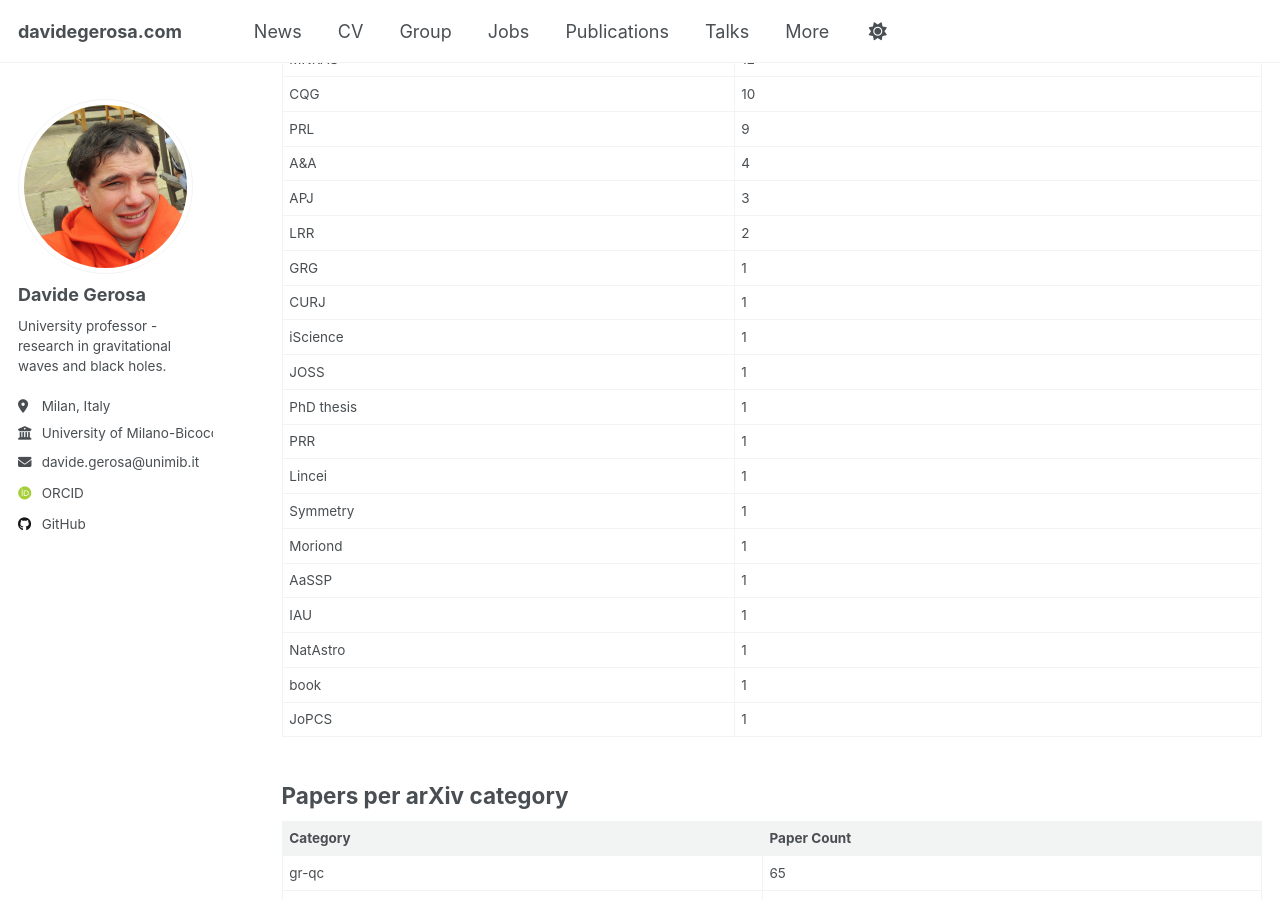
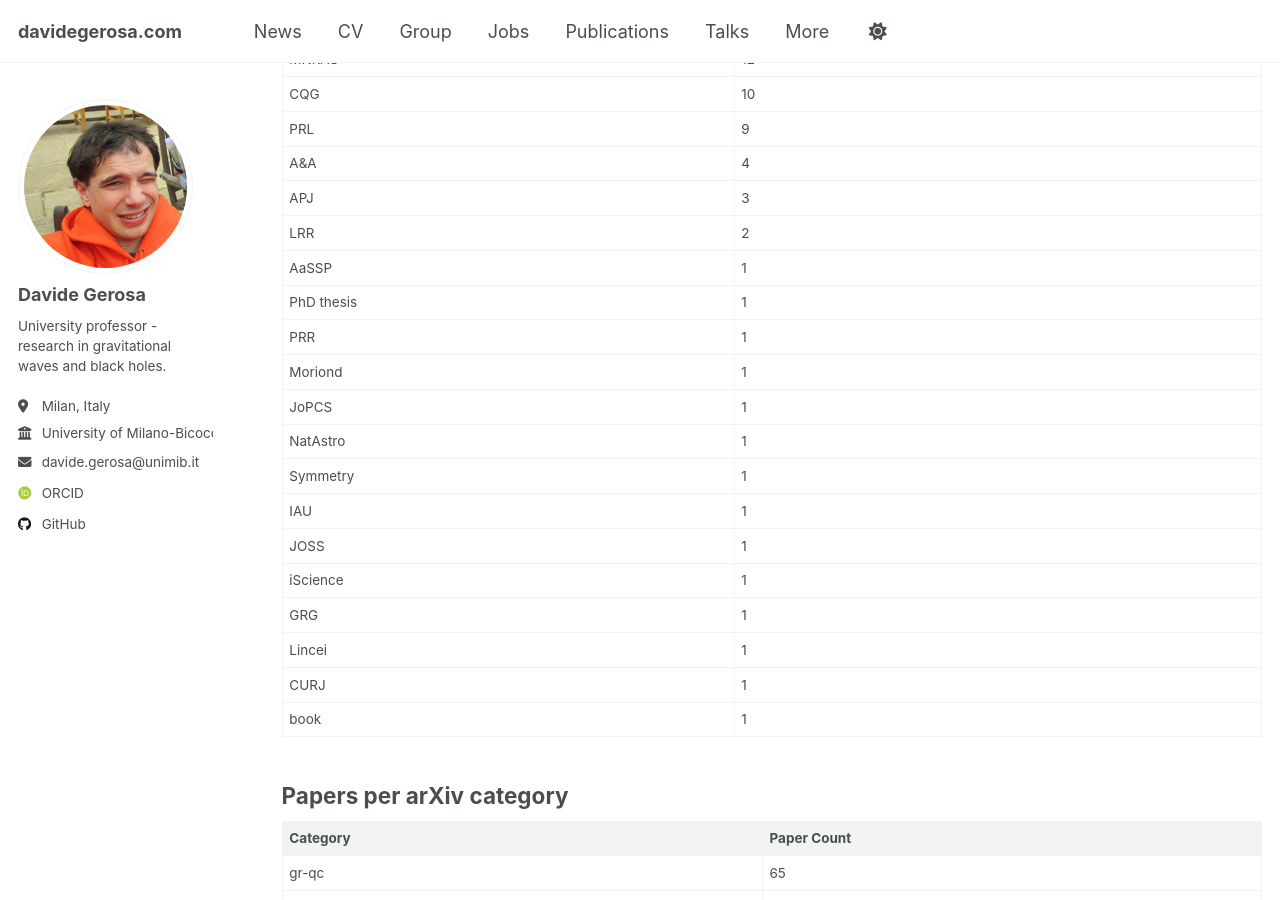
Before and after one commit to dgerosa/website, a Jekyll site: the page built from _pages/citations.md, in a window 1280 px wide and 900 px high, scrolled down 6201 px. Built offline with Jekyll 4.4.1, drawn with Linux system fonts in a browser that asks for light colours; some web fonts are replaced; some of the changed text lies outside the part shown.

Commit message:
updated from dgerosa/cv

```diff
--- a/_pages/_citations.md
+++ b/_pages/_citations.md
@@ -161,20 +161,20 @@
 | A&A | 4 |
 | APJ | 3 |
 | LRR | 2 |
-| GRG | 1 |
-| CURJ | 1 |
-| iScience | 1 |
-| JOSS | 1 |
+| AaSSP | 1 |
 | PhD thesis | 1 |
 | PRR | 1 |
+| Moriond | 1 |
+| JoPCS | 1 |
+| NatAstro | 1 |
+| Symmetry | 1 |
+| IAU | 1 |
+| JOSS | 1 |
+| iScience | 1 |
+| GRG | 1 |
 | Lincei | 1 |
-| Symmetry | 1 |
-| Moriond | 1 |
-| AaSSP | 1 |
-| IAU | 1 |
-| NatAstro | 1 |
+| CURJ | 1 |
 | book | 1 |
-| JoPCS | 1 |
 
 ## Papers per arXiv category
 
```
Also changed, not shown: other parts of _pages/_citations.md (+12 -12 lines).
